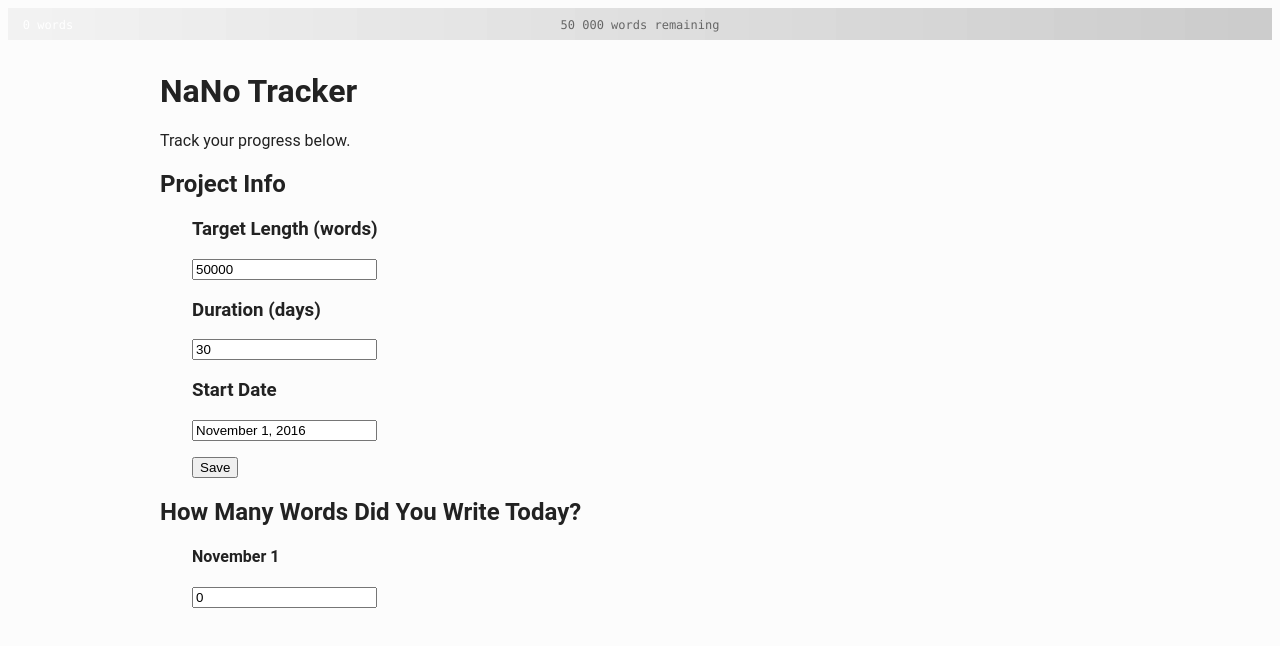
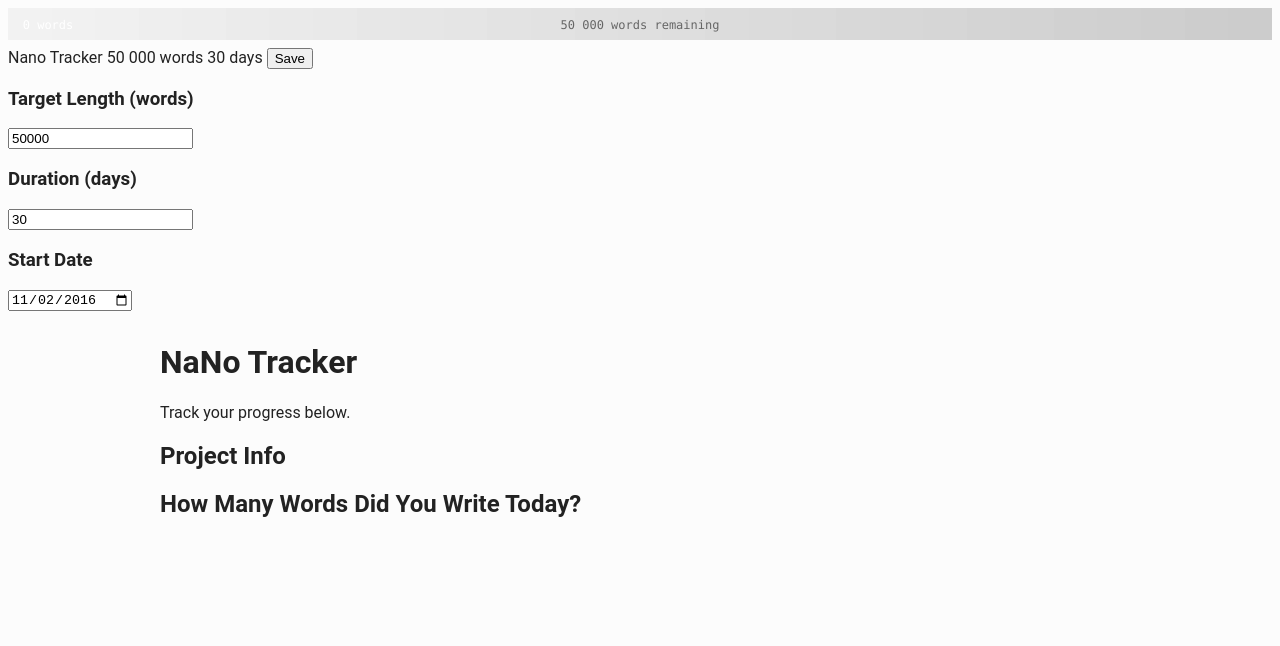
Before and after one commit to stormreaever/nano-tracker, a plain HTML site: page index.html in a window 1280 px wide. Drawn offline with nearby package versions, Linux system fonts and the light colour scheme.

Commit message:
start date is now and html date input instrad of text

```diff
--- a/index.html
+++ b/index.html
@@ -3,7 +3,6 @@
 	<head>
 		<script src="https://ajax.googleapis.com/ajax/libs/jquery/1.12.4/jquery.min.js"></script>
 		<script src="js/graph-colors.js"></script>
-		<script src="js/sample-data.js"></script>
 		<script src="js/support-functions.js"></script>
 		<script src="js/draw-graph.js"></script>
 		<script src="js/main.js"></script>
@@ -14,6 +13,7 @@
 	</head>
 	<body>
 
+	<div id="info-bar">
 		<div class="nano-bar">
 			<div class="progress">
 	      <span class="progress_status">2500 words</span>
@@ -24,6 +24,31 @@
 	    </div>
 		</div>
 
+		<div class="project-info-bar">
+
+
+	    <form id="project-info">
+				<span class="bar-title">Nano Tracker</span>
+				<span class="bar-words">50 000 words</span>
+				<span class="bar-days">30 days</span>
+
+
+				<button id="save-info">Save</button>
+
+	      <h3>Target Length (words)</h3>
+	      <p><input type="text" id="target-length" name="target-length" value="50000" /></p>
+
+	      <h3>Duration (days)</h3>
+	      <p><input type="text" id="duration" name="duration" value="30" /></p>
+
+	      <h3>Start Date</h3>
+	      <p><input type="date" id="start-date" name="start-date" value="2016-11-01" /></p>
+
+	    </form>
+		</div>
+
+	</div>
+
   <div class="main">
 
   	<h1>NaNo Tracker</h1>
@@ -32,20 +57,6 @@
 
     <h2 class="project-info">Project Info</h2>
 
-    <form id="project-info">
-
-      <h3>Target Length (words)</h3>
-      <p><input type="text" id="target-length" name="target-length" value="50000" /></p>
-
-      <h3>Duration (days)</h3>
-      <p><input type="text" id="duration" name="duration" value="30" /></p>
-
-      <h3>Start Date</h3>
-      <p><input type="text" id="start-date" name="start-date" value="Oct 20, 2016" /></p>
-
-      <p><button id="save-info">Save</button></p>
-
-    </form>
 
     <h2 class="project-info">How Many Words Did You Write Today?</h2>
 
--- a/js/main.js
+++ b/js/main.js
@@ -4,17 +4,25 @@ $(document).ready(function(){
 
   // business loop
 
+var dataObj;
 
   if (localStorage.getItem("writing")) {
     // get the JSON data from the localStorage
-    var dataObj = JSON.parse( localStorage.getItem("writing") );
+    dataObj = JSON.parse( localStorage.getItem("writing") );
+    if (isNaN(dataObj.writing.start_date)) {
+      setDefaultData();
+    }
   } else {
     // set a default data set
-    var dataObj = {
+    setDefaultData();
+  }
+
+  function setDefaultData() {
+    dataObj = {
       "writing":{
         "word_goal" : 50000,
         "duration" : 30,
-        "start_date" : Date.parse('Nov 1, 2016'),
+        "start_date" : Date.parse('2016-11-01'),
         "daily_progress" : [
           0
         ]
@@ -29,7 +37,8 @@ $(document).ready(function(){
 
 
   $('#project-info').submit(function(event) { // when form is submitted, save the data
-    updateDataObj()
+    var newDate = $( "#start-date" ).val();
+    updateDataObj();
     drawBoxes(dataObj);
     drawGraph(dataObj);
     saveData(dataObj);
@@ -43,8 +52,7 @@ $(document).ready(function(){
 
   // update the data object with current data
   function updateDataObj() {
-    var ms_start_date = Date.parse($( "input:text[name=start-date]" ).val());
-
+    var ms_start_date = Date.parse($( "#start-date" ).val());
     var newObj = {
       "writing":{
         "word_goal" : $( "input:text[name=target-length]" ).val(),
@@ -79,12 +87,12 @@ $(document).ready(function(){
     // populate boxes with JSON data
     var start_date = new Date(data.writing.start_date);
 
-    var start_dateString = monthName(start_date.getMonth()) + " " + start_date.getDate() + ", " + start_date.getFullYear();
+    var start_dateString = start_date.getFullYear() + '-' + leadingZero(start_date.getMonth() + 1) + '-' + leadingZero(start_date.getDate() + 1);
 
     $( "input:text[name=target-length]" ).val(data.writing.word_goal);
     $( "input:text[name=duration]" ).val(data.writing.duration);
-    $( "input:text[name=start-date]" ).val(start_dateString);
-
+    $( "#start-date" ).val(start_dateString);
+    document.getElementById("start-date").value = start_dateString;
 
     // remove word count boxes
     $("#word-tracker div").remove();
@@ -92,7 +100,7 @@ $(document).ready(function(){
     // draw boxes in the in word tracker form with object data in it
     var word_counts = data.writing.daily_progress;
 
-    for (var i = 0; i < getDaysFrom(data.writing.start_date) + 1; i++) {
+    for (var i = getDaysFrom(data.writing.start_date) - 1; i >= 0; i--) {
       //create div
       var newCount = $("<div></div>");
       // add a title
--- a/js/support-functions.js
+++ b/js/support-functions.js
@@ -2,6 +2,11 @@ function monthName(monthNum) {
   // give the full month name from int [0-11]
   var months = ['January', 'February', 'March','April','May', 'June','July','August','September','October','November','December'];
   return months[monthNum];
+}
+
+function leadingZero(num) {
+  var numStr = ('0' + num).slice(-2);
+  return numStr;
 }
 
 function getDaysFrom(ms_date) {
@@ -11,8 +16,8 @@ function getDaysFrom(ms_date) {
   var b = new Date();
 
   // Discard the time and time-zone information.
-  var utc1 = a.valueOf();
-  var utc2 = b.valueOf();
+  var utc1 = Date.UTC(a.getFullYear(), a.getMonth(), a.getDate());
+  var utc2 = Date.UTC(b.getFullYear(), b.getMonth(), b.getDate());
 
   return Math.floor((utc2 - utc1) / _MS_PER_DAY);
 }
@@ -21,7 +26,7 @@ function addDays(oldDate, numDays) {
   var _MS_PER_DAY = 1000 * 60 * 60 * 24;
 
   var ms_oldDate = oldDate.valueOf();
-  var ms_newDate = ms_oldDate + _MS_PER_DAY * numDays;
+  var ms_newDate = ms_oldDate + _MS_PER_DAY * (numDays + 1);
   var newDate = new Date(ms_newDate);
 
   return newDate;
```
Lines whose indentation alone changed are shown as unchanged.
